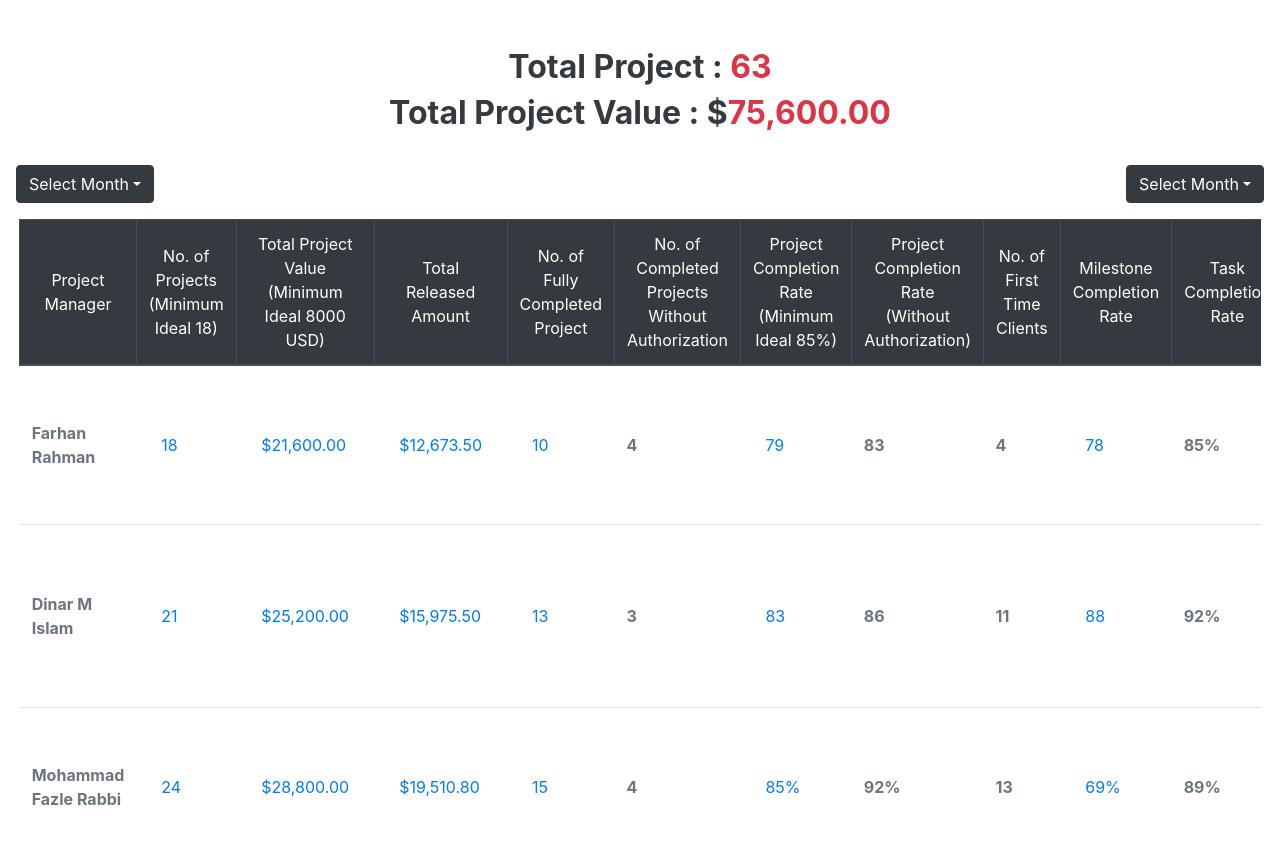
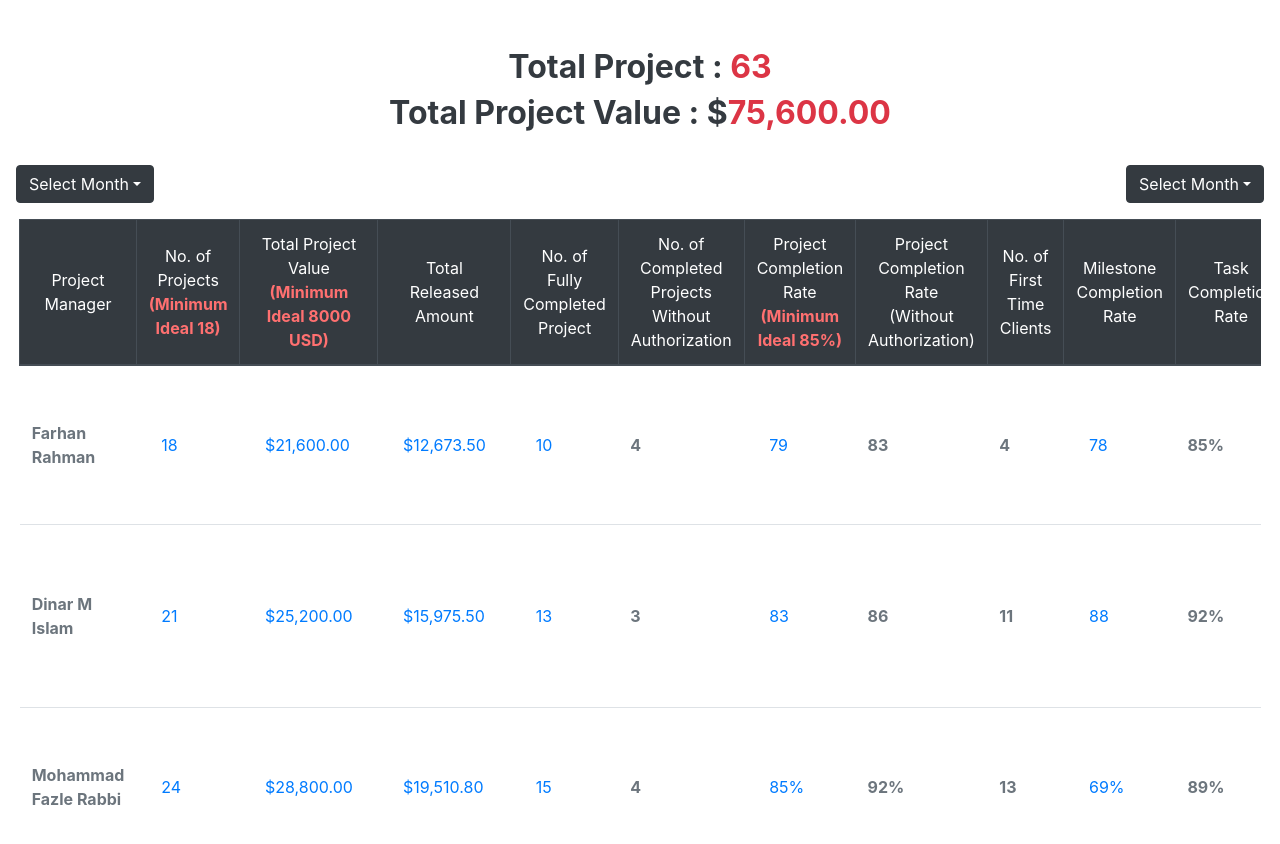
Before and after one commit to nafis-abdullah-seopage1/draggable-table, a React (Vite) app: page / in a window 1280 px wide. Shown: the top 844 px of the page. Built offline with nearby package versions, Linux system fonts and the light colour scheme.

Commit message:
highlight class added in index css

```diff
--- a/src/index.css
+++ b/src/index.css
@@ -10,3 +10,9 @@
         @apply font-bold text-red-400;
     }
 } */
+
+
+.highlight{
+    font-weight: bold;
+    color: rgb(255, 112, 112);
+}
```
